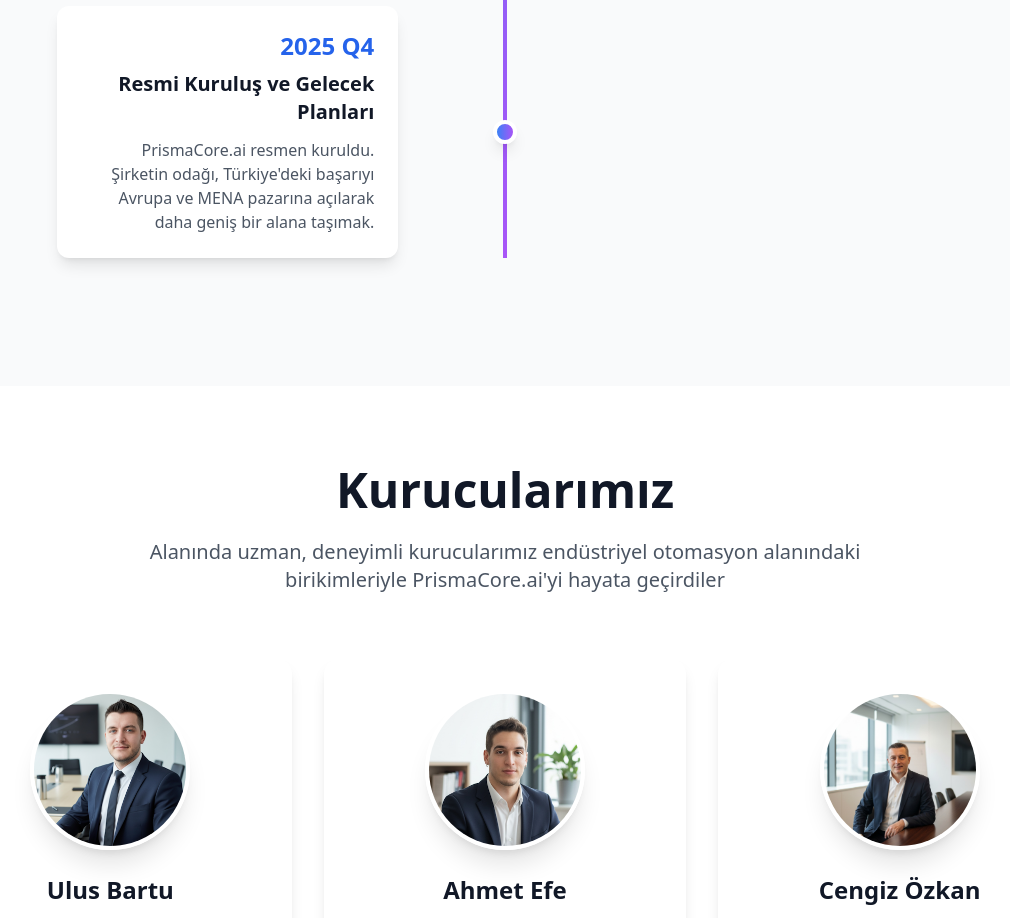
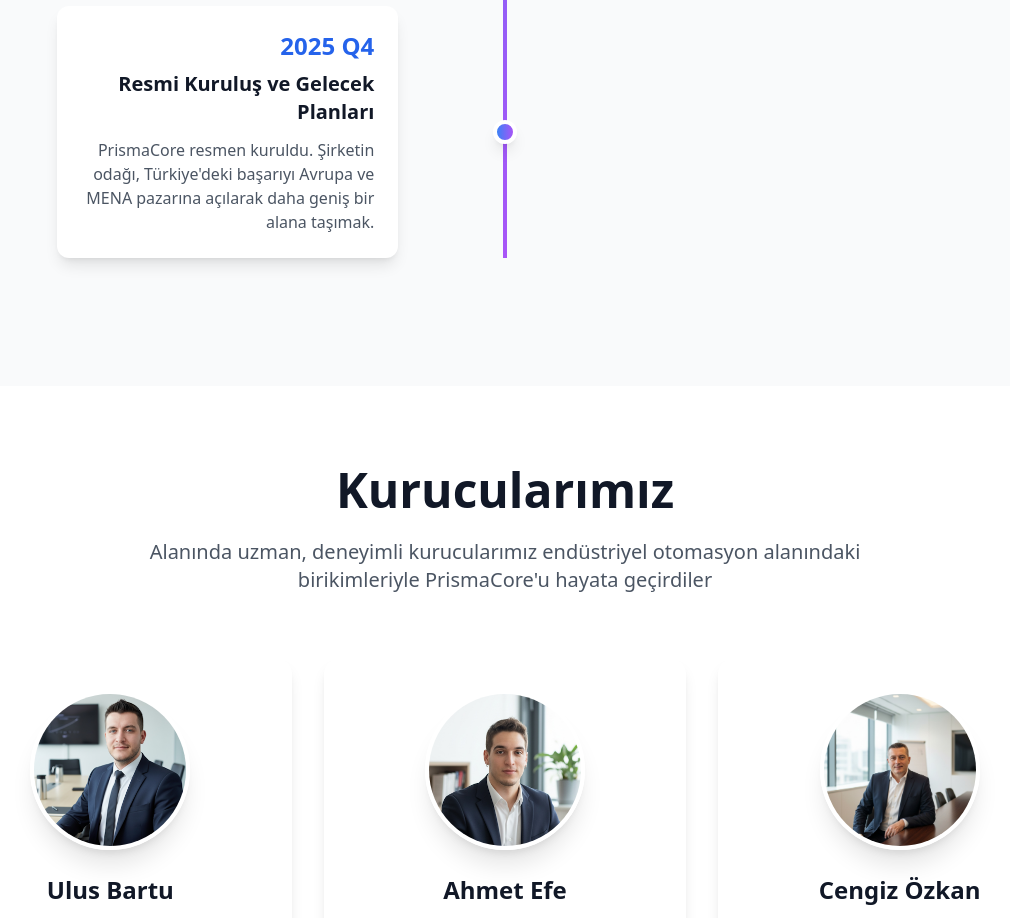
Before and after one commit to Godisnowhere22/siteyeni, a React (Vite) app: page /hakkimizda in a window 1280 px wide. Shown: the part 2400-3318 px from the top of the page, without its empty margins (135-1145 px from the left). Built offline with nearby package versions, Linux system fonts and the light colour scheme; no server answers.

Commit message:
Updated AboutPage.tsx

```diff
--- a/src/pages/AboutPage.tsx
+++ b/src/pages/AboutPage.tsx
@@ -28,7 +28,7 @@
     {
       year: "2025 Q4",
       title: "Resmi Kuruluş ve Gelecek Planları",
-      description: "PrismaCore.ai resmen kuruldu. Şirketin odağı, Türkiye'deki başarıyı Avrupa ve MENA pazarına açılarak daha geniş bir alana taşımak."
+      description: "PrismaCore resmen kuruldu. Şirketin odağı, Türkiye'deki başarıyı Avrupa ve MENA pazarına açılarak daha geniş bir alana taşımak."
     }
   ];
 
@@ -178,7 +178,7 @@
             </h2>
             <p className="text-xl text-gray-600 dark:text-gray-300 max-w-3xl mx-auto">
               Alanında uzman, deneyimli kurucularımız endüstriyel otomasyon alanındaki birikimleriyle
-              PrismaCore.ai'yi hayata geçirdiler
+              PrismaCore'u hayata geçirdiler
             </p>
           </div>
 
```
